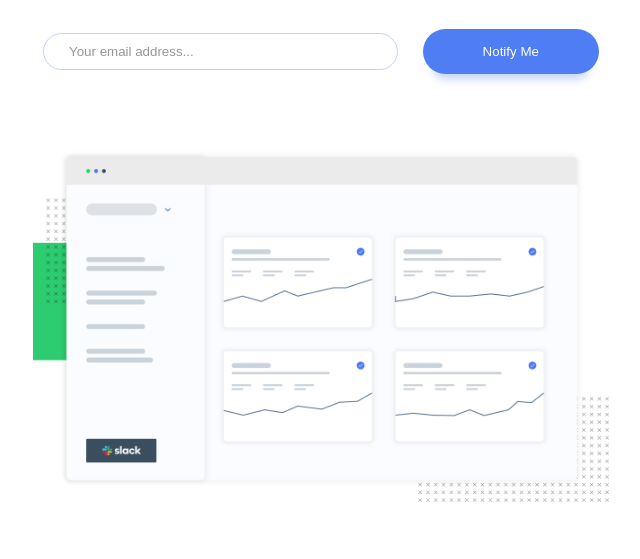
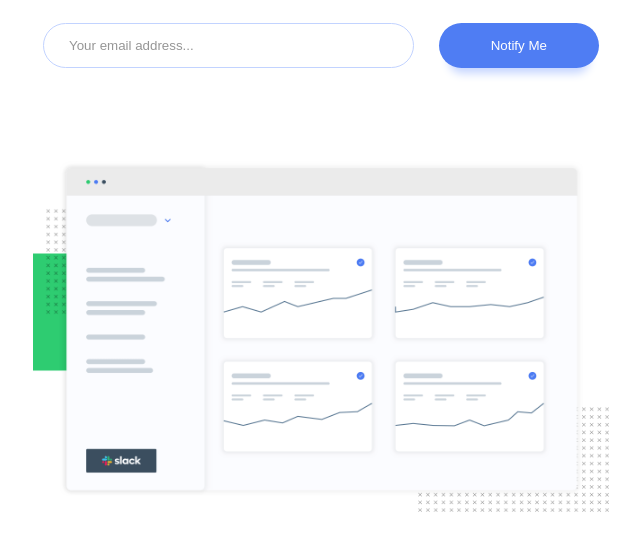
Before and after one commit to lmpko/frontendmentor-ping-coming-soon-page-master, a React app: page / in a window 1280 px wide. Shown: the part 241-800 px from the top of the page, without its empty margins (319-959 px from the left). Built offline with nearby package versions, Linux system fonts and the light colour scheme.

Commit message:
validation email func. and css

```diff
--- a/app.css
+++ b/app.css
@@ -57,8 +57,9 @@ main{
 .email-sub input{
     border-radius: 3.125rem;
     padding: .625rem 1.5625rem;
-    margin: .625rem 0;
     border: 1px solid var(--secondary-color);
+    grid-area: input;
+    margin: .9375rem 0 ;
 }
 
 .email-sub input::placeholder{
@@ -72,6 +73,7 @@ main{
     padding: .9375rem 0;
     border: none;
     box-shadow: var(--secondary-color) 0 .9375rem .625rem -0.625rem;
+    grid-area: button;
 }
 
 .preview-img{
@@ -109,6 +111,24 @@ main{
     margin: 0 .625rem  ;
   }
 
+  .email-sub button:hover,
+  .email-sub button:focus{
+    cursor: pointer;
+  }
+
+  .error{
+    font-size: 0.7rem;
+    padding: 0 0 1.5625rem 0;
+    color: var(--tertiary-color);
+    text-align: center;
+    grid-area: error;
+    margin-top: .625rem ;
+  }
+
+  .email-sub .is-invalid{
+    border: 2px solid var(--tertiary-color);
+  }
+
   @media screen and (min-width: 768px){
     main{
         width: 45%;
@@ -119,17 +139,26 @@ main{
     }
 
     .email-sub{
-        flex-direction: row;
-        justify-content: center;
-        align-items: center;
+        display: grid;
+        grid-template-columns: 1fr 0.5fr;
+        grid-template-rows: 1fr 0.5fr;
+        grid-template-areas:
+        "input button"
+        "error .";
+
+
+    }
+
+    .email-sub button{
+        margin-left: 1.5625rem ;
     }
 
     .email-sub input{
-        width: 60%;
+        margin: 0;
     }
 
-    .email-sub button{
-        width: 35%;
-        margin-left: 1.5625rem ;
+    .error{
+        padding-left: 1.5625rem ;
+        text-align: left;
     }
   }
--- a/src/FormComponent.js
+++ b/src/FormComponent.js
@@ -1,10 +1,43 @@
-import React from 'react'
+import React, { useState } from 'react'
 
 const FormComponent = () => {
+  const [email, setEmail] = useState('');
+  const [error, setError] = useState(null);
+
+  function isValidEmail(email) {
+    return /\S+@\S+\.\S+/.test(email);
+  }
+
+  const handleChange = event => {
+      if (!isValidEmail(event.target.value)) {
+      setError('Email is invalid');
+
+      const emailError = document.getElementById('input-email')
+      emailError.classList.add('is-invalid');
+      } else {
+      setError(null);
+      document.getElementById('input-email').classList.remove('is-invalid');
+      }
+
+      setEmail(event.target.value);
+
+  };
+
+  const handleSubmit = (e) => {
+    e.preventDefault();
+    console.log("submitted email:", email)
+    setEmail('');
+  }
+
+
   return (
-    <form className='email-sub'>
-      <input type="text" placeholder='Your email address...'/>
-      <button>Notify Me</button>
+    <form className='email-sub' onSubmit={handleSubmit}>
+      <input type="email" placeholder='Your email address...' id='input-email'
+        onChange={handleChange}
+        required
+      />
+      {error && email && <span className='error'>Please provide a valid email address</span>}
+      <button type='submit' value='submit' >Notify Me</button>
     </form>
   )
 }
```
